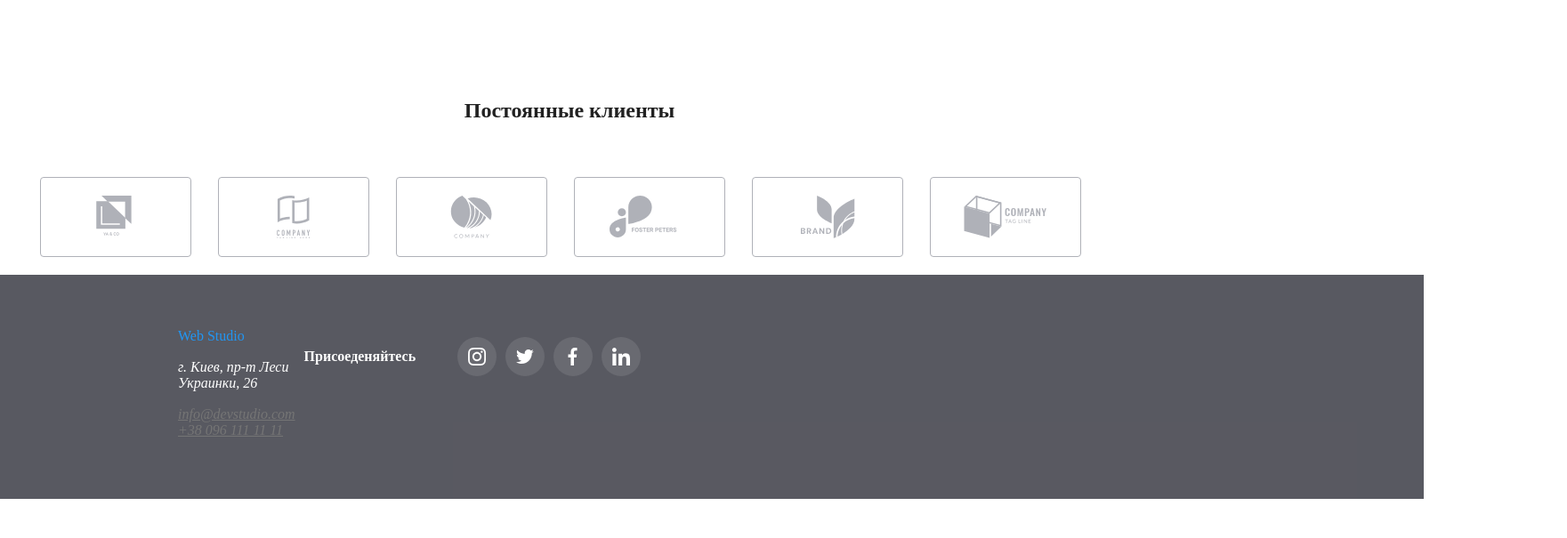
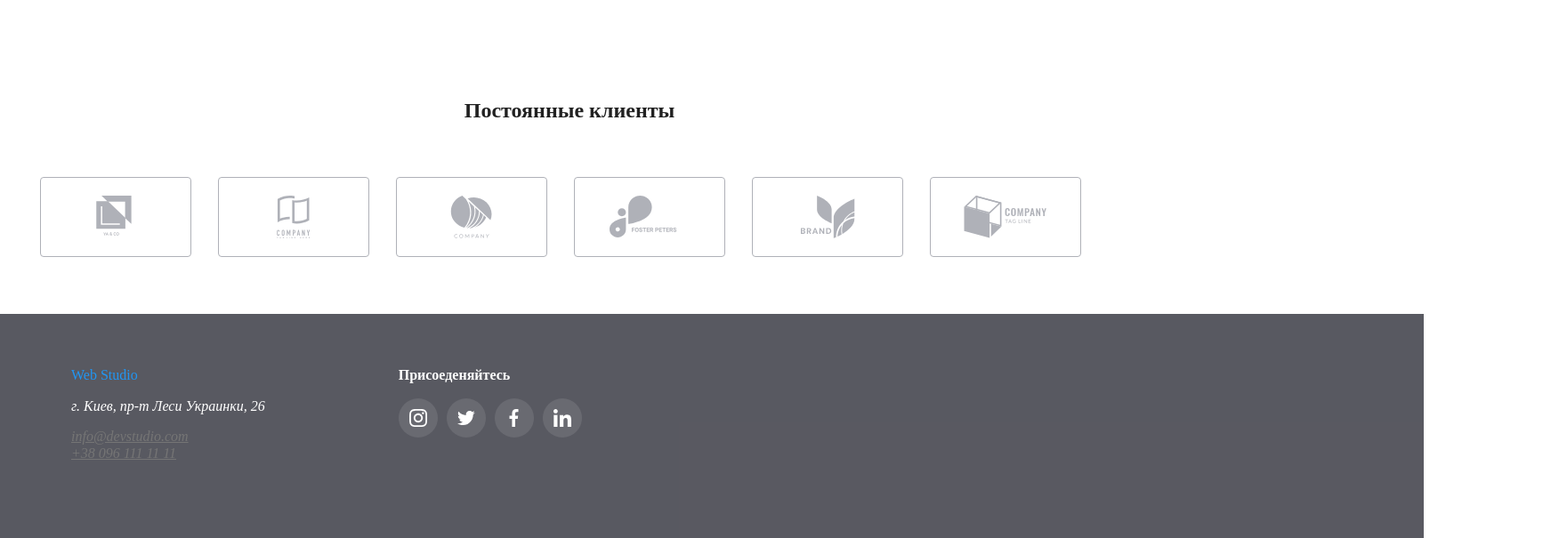
Before and after one commit to VadymTovkan/goit-murkup-hw-05, a plain HTML site: page index.html in a window 1280 px wide. Shown: the part 2066-2671 px from the top of the page at 89% size, 1761 px wide, since content can reach past the window. Before the commit the page ends 2627 px from the top, so only its background shows below. Drawn offline with Linux system fonts and the light colour scheme.

Commit message:
Update index.html

```diff
--- a/index.html
+++ b/index.html
@@ -334,23 +334,26 @@
     <!--Футер-->
 
   <footer class="footer">
-      <div class="container">
+    <div class="footer-flex">
       <div class="footer_ardess">
         <a class="webstudio_header" href="/">Web Studio</a>
         <address>
           <p>г. Киев, пр-т Леси Украинки, 26</p>
-        <div class="contacts_footer">
+          <div class="">
             <a class="contacts" href="mailto:info@devstudio.com">info@devstudio.com</a></br>
             <a class="contacts" href="tel:+380961111111">+38 096 111 11 11</a>
           </div>
       </div>
+
       </address>
 
+
+      <div class="footer-div">
         <b>Присоеденяйтесь</b>
-      <div class="social-icon-list">
-      <ul class="container">
-        <li class="social-icon-item"><a href="https://www.instagram.com/" class="social_icons_link_footer" target="_blank"
-            rel="noopener noreferrer" aria-label="ссылка Инстаграм">
+        <ul class="footer-icons">
+
+          <li class="social-icon-item"><a href="https://www.instagram.com/" class="social_icons_link_footer"
+              target="_blank" rel="noopener noreferrer" aria-label="ссылка Инстаграм">
               <svg class="social-icon" width="20" height="20">
                 <use href="./images/sprite.svg#Instagram"></use>
               </svg>
@@ -362,21 +365,21 @@
                 <use href="./images/sprite.svg#Twitter"></use>
               </svg>
             </a></li>
-        <li class="social-icon-item"><a href="https://www.facebook.com/" class="social_icons_link_footer" target="_blank"
-            rel="noopener noreferrer" aria-label="ссылка Фейсбук">
+          <li class="social-icon-item"><a href="https://www.facebook.com/" class="social_icons_link_footer"
+              target="_blank" rel="noopener noreferrer" aria-label="ссылка Фейсбук">
               <svg class="social-icon" width="20" height="20">
                 <use href="./images/sprite.svg#Facebook"></use>
               </svg>
             </a></li>
-        <li class="social-icon-item"><a href="https://www.linkedin.com/" class="social_icons_link_footer" target="_blank"
-            rel="noopener noreferrer" aria-label="ссылка Линкедин">
+          <li class="social-icon-item"><a href="https://www.linkedin.com/" class="social_icons_link_footer"
+              target="_blank" rel="noopener noreferrer" aria-label="ссылка Линкедин">
               <svg class="social-icon" width="20" height="20">
                 <use href="./images/sprite.svg#linkedin"></use>
               </svg>
             </a></li>
         </ul>
       </div>
-    </div>
+
   </footer>
     </div>
     <div class="backdrop is-hidden" data-modal>
```
Lines whose indentation alone changed are shown as unchanged.
